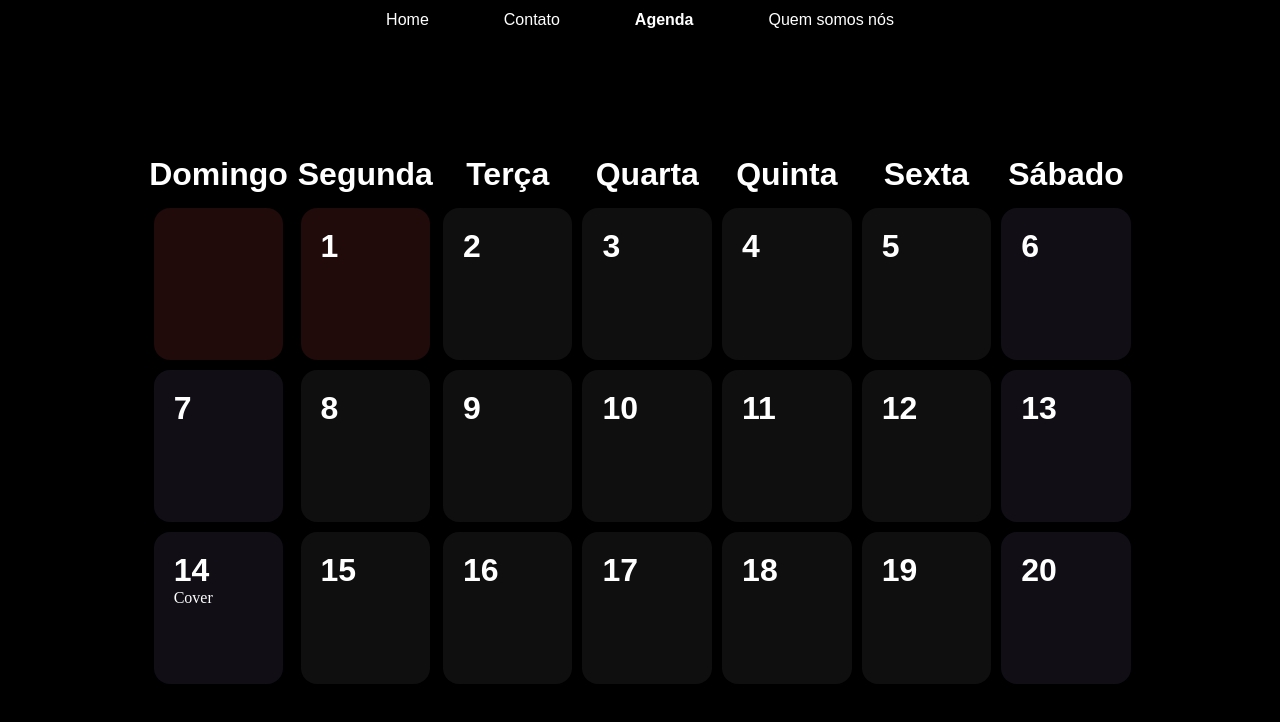
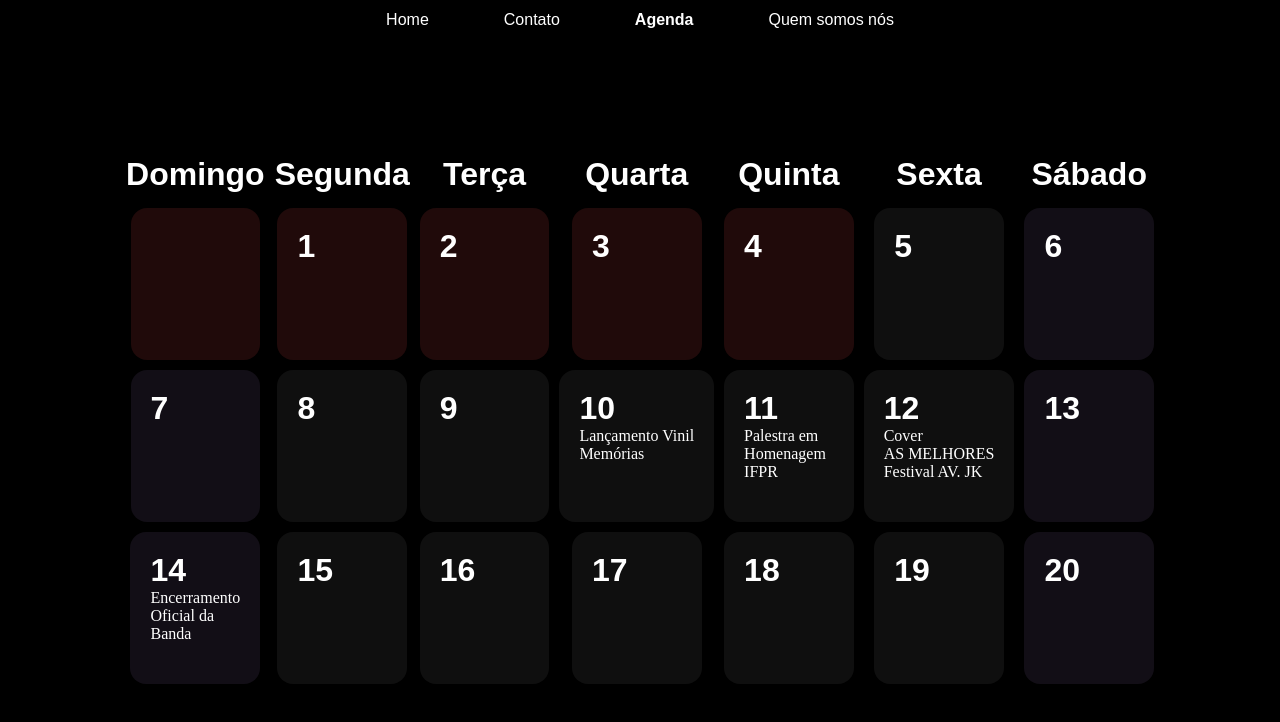
Before and after one commit to espectreas/EstacaoDeOutono, a plain HTML site: page agenda.html in a window 1280 px wide. Drawn offline with nearby package versions, Linux system fonts and the light colour scheme; files whose address does not match are found by name; a web font is replaced by a local one.

Commit message:
Add files via upload

```diff
--- a/agenda.html
+++ b/agenda.html
@@ -55,7 +55,7 @@
                 </div>
                 <div class="dia">
                     <h1>14</h1>
-                    <p>Cover</p>
+                    <p>Encerramento <br> Oficial da <br> Banda</p>
                 </div>
             </div>
             <div class="diaSemana">
@@ -75,7 +75,7 @@
             </div>
             <div class="diaSemana">
                 <h1>Terça</h1>
-                <div class="dia">
+                <div class="dia vermelho">
                     <h1>2</h1>
                     <p></p>
                 </div>
@@ -90,13 +90,13 @@
             </div>
             <div class="diaSemana">
                 <h1>Quarta</h1>
-                <div class="dia">
+                <div class="dia vermelho">
                     <h1>3</h1>
                     <p></p>
                 </div>
                 <div class="dia">
                     <h1>10</h1>
-                    <p></p>
+                    <p>Lançamento Vinil <br> Memórias</p>
                 </div>
                 <div class="dia">
                     <h1>17</h1>
@@ -105,13 +105,13 @@
             </div>
             <div class="diaSemana">
                 <h1>Quinta</h1>
-                <div class="dia">
+                <div class="dia vermelho">
                     <h1>4</h1>
                     <p></p>
                 </div>
                 <div class="dia">
                     <h1>11</h1>
-                    <p></p>
+                    <p>Palestra em <br> Homenagem <br>IFPR</p>
                 </div>
                 <div class="dia">
                     <h1>18</h1>
@@ -126,7 +126,7 @@
                 </div>
                 <div class="dia">
                     <h1>12</h1>
-                    <p></p>
+                    <p>Cover <br> AS MELHORES <br>Festival AV. JK</p>
                 </div>
                 <div class="dia">
                     <h1>19</h1>
--- a/calendario.css
+++ b/calendario.css
@@ -95,3 +95,8 @@
 {
     font-size: 20rem;
 }
+
+.dia > p
+{
+    font-size: 16px;
+}
```
